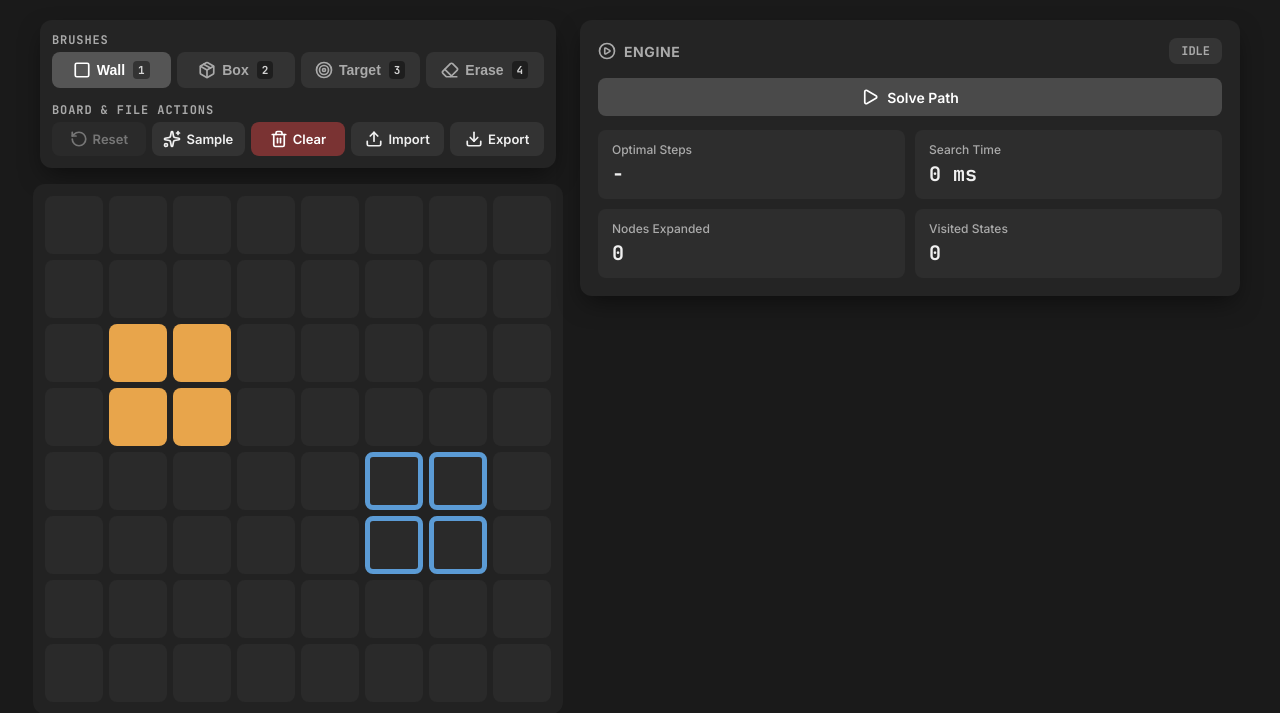
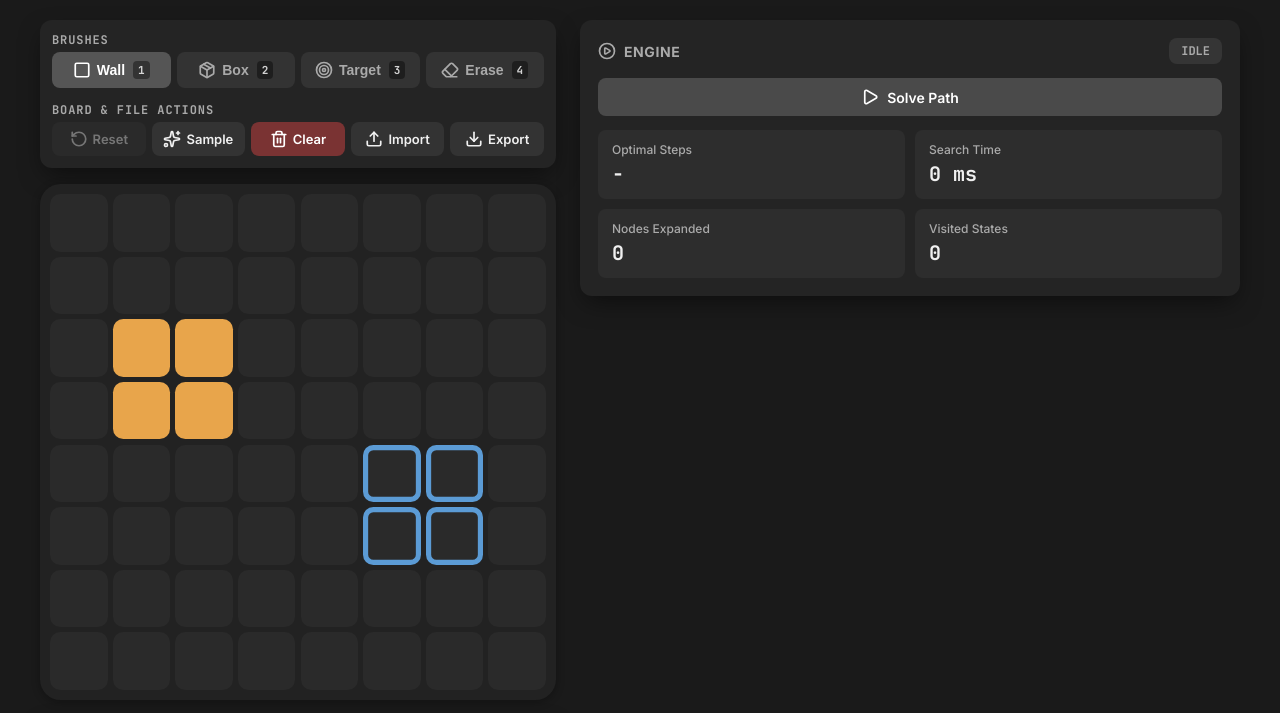
Before and after one commit to wangicheng/kesto-engine, a website built with Vite: page index.html in a window 1280 px wide. Shown: the part 64-777 px from the top of the page. Built offline with nearby package versions, Linux system fonts and the light colour scheme.

Commit message:
style: adopt container query (cqi) layout for proportional board scaling

```diff
--- a/src/styles/main.css
+++ b/src/styles/main.css
@@ -14,6 +14,10 @@
 
   --color-box: #E8A54B;
   --color-target: #5B9BD5;
+
+  --board-radius: 2cqi;
+  --board-pad: 2cqi;
+  --board-gap: 1cqi;
 
   --cell-size: min(58px, calc((100vw - 80px) / 8));
   --grid-gap: 6px;
@@ -226,6 +230,9 @@ body {
 }
 
 .board-wrapper {
+  container-type: inline-size;
+  width: 100%;
+  aspect-ratio: 1;
   padding: 0;
   background: transparent;
   border: none;
@@ -234,25 +241,31 @@ body {
 
 .board-grid {
   display: grid;
-  grid-template-columns: repeat(8, var(--cell-size));
-  grid-template-rows: repeat(8, var(--cell-size));
-  gap: var(--grid-gap);
+  grid-template-columns: repeat(8, 1fr);
+  grid-template-rows: repeat(8, 1fr);
+  gap: var(--board-gap);
+  width: 100%;
+  height: 100%;
+  padding: var(--board-pad);
   background: #222222;
-  padding: 12px;
-  border-radius: var(--radius-md);
+  border-radius: calc(var(--board-radius) + var(--board-pad));
   border: none;
+  box-shadow: 0 2px 8px rgba(0, 0, 0, 0.3);
+  box-sizing: border-box;
   touch-action: none;
   user-select: none;
   -webkit-user-select: none;
+  position: relative;
 }
 
 /* Cell Styling (Empty: #2A2A2A) */
 .cell {
-  width: var(--cell-size);
-  height: var(--cell-size);
+  width: 100%;
+  height: 100%;
+  aspect-ratio: 1;
   background: #2A2A2A;
   border: none;
-  border-radius: var(--radius-sm);
+  border-radius: var(--board-radius);
   position: relative;
   display: flex;
   align-items: center;
@@ -274,27 +287,27 @@ body {
   background: #555555;
 }
 
-/* Target (Hollow #5B9BD5, Full Cover) */
+/* Target (Hollow #5B9BD5 with 1cqi inset box shadow) */
 .target-indicator {
   width: 100%;
   height: 100%;
   top: 0;
   left: 0;
-  border: 5px solid #5B9BD5;
-  border-radius: var(--radius-sm);
+  border-radius: var(--board-radius);
+  box-shadow: inset 0 0 0 1cqi #5B9BD5;
   position: absolute;
   pointer-events: none;
   background: transparent;
   box-sizing: border-box;
 }
 
-/* Box (Solid #E8A54B, Full Cover, No Border) */
+/* Box (Solid #E8A54B, Full Cover) */
 .box-element {
   width: 100%;
   height: 100%;
   background: #E8A54B;
   border: none;
-  border-radius: var(--radius-sm);
+  border-radius: var(--board-radius);
   position: absolute;
   top: 0;
   left: 0;
@@ -305,16 +318,18 @@ body {
   font-weight: 700;
   font-size: 16px;
   color: #ffffff;
-  transition: transform 0.15s ease-out, background 0.2s ease;
+  transition: transform 0.15s ease-out, background 0.2s ease, box-shadow 0.2s ease;
   z-index: 10;
   pointer-events: none;
+  box-shadow: 0 0 0 0 transparent;
 }
 
-/* Box on Target (Solid #5B9BD5, Full Cover, No Border) */
+/* Box on Target (Solid #5B9BD5 with outer glow) */
 .box-element.on-target {
   background: #5B9BD5;
   border: none;
   color: #ffffff;
+  box-shadow: 0 0 1.5cqi 0.5cqi rgba(91, 155, 213, 0.4);
 }
 
 /* D-Pad Manual Play Controls */
```
